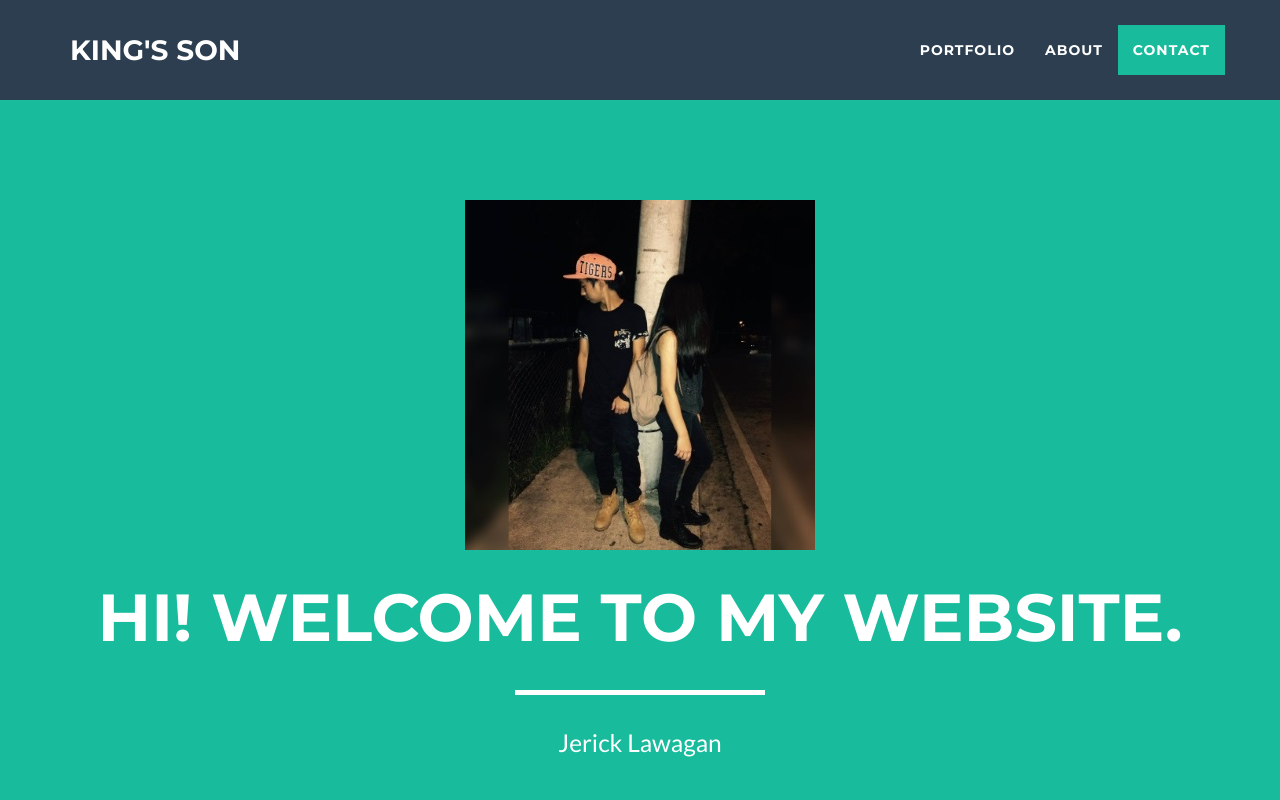
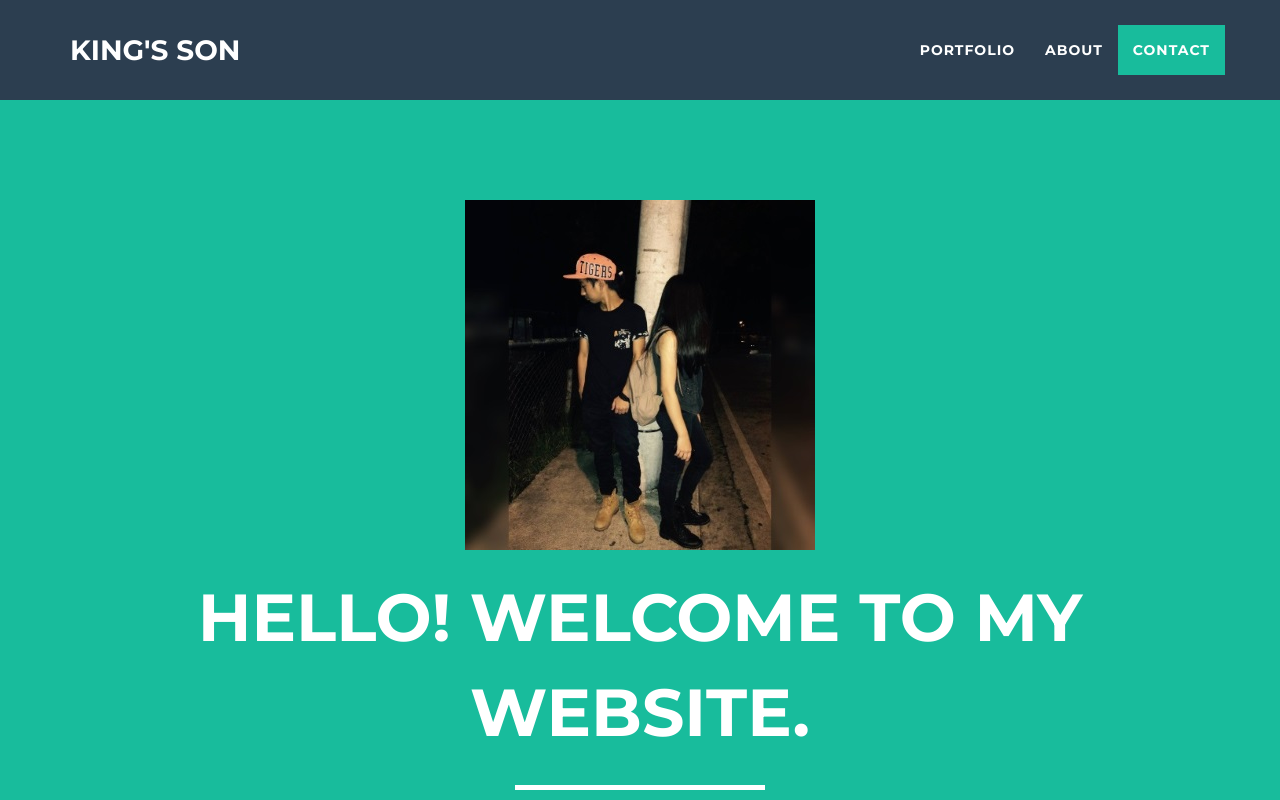
Before and after one commit to jericklawagan/jericklawagan.github.io, a website: page index.html in a window 1280 px wide. Shown: the top 800 px of the page. Drawn offline with nearby package versions, Linux system fonts and the light colour scheme.

Commit message:
Update index.html

```diff
--- a/index.html
+++ b/index.html
@@ -73,7 +73,7 @@
                 <div class="col-lg-12">
                     <img class="img-responsive" src="img/jj.jpg" alt="">
                     <div class="intro-text">
-                        <span class="name">Hi! Welcome to my website.</span>
+                        <span class="name">Hello! Welcome to my website.</span>
                         <hr class="star-light">
                         <span class="skills">Jerick Lawagan</span>
                     </div>
```
